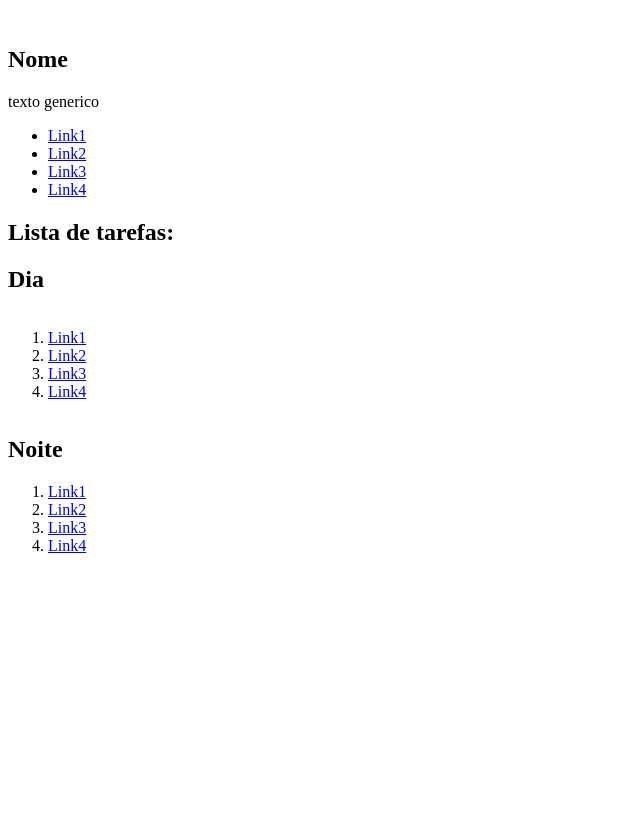
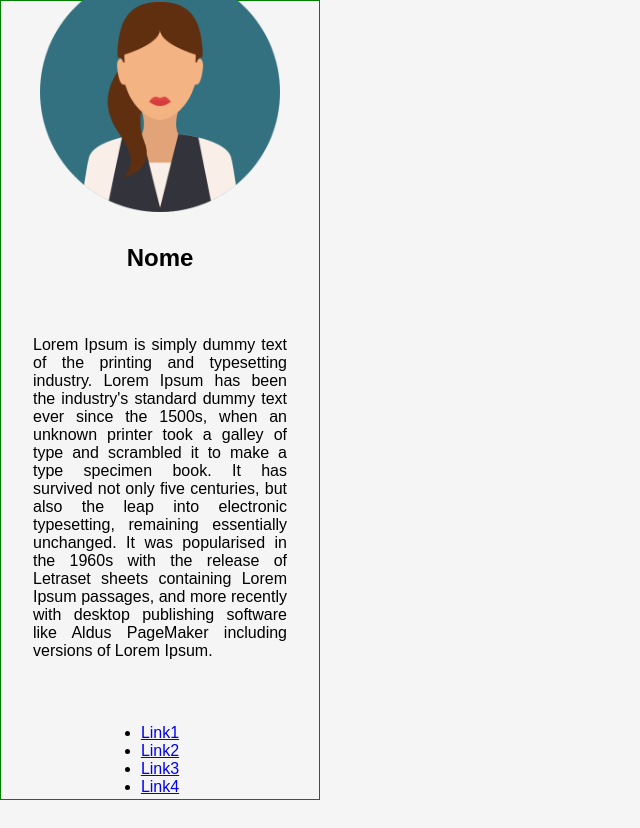
Before and after one commit to mylenaverspeelt/html-layout, a plain HTML site: page index.html in a window 1280 px wide. Shown: the whole page, without its empty margins (0-640 px from the left). Before the commit the page ends 800 px from the top, so only its background shows below. Drawn offline with Linux system fonts and the light colour scheme.

Commit message:
add basic side-menu css / add user img

```diff
--- a/index.html
+++ b/index.html
@@ -9,21 +9,24 @@
 </head>
 
 <body>
-    <section>
-        <img src="#" alt="" srcset="">
+
+    <section class="side-menu">
+        <img src="./assets/images/user-icon.png" alt="user-icon" class="user-img">
         <h2>Nome</h2>
-        <p>texto generico</p>
-        <table>
+        <p>Lorem Ipsum is simply dummy text of the printing and typesetting industry. Lorem Ipsum has been the industry's standard dummy text ever since the 1500s, when an unknown printer took a galley of type and scrambled it to make a type specimen book. It has survived not only five centuries, but also the leap into electronic typesetting, remaining essentially unchanged. It was popularised in the 1960s with the release of Letraset sheets containing Lorem Ipsum passages, and more recently with desktop publishing software like Aldus PageMaker including versions of Lorem Ipsum.</p>
+        <nav class="menu-table">
             <ul>
                 <li><a href=”#”>Link1</a></li>
                 <li><a href=”#”>Link2</a></li>
                 <li><a href=”#”>Link3</a></li>
                 <li><a href=”#”>Link4</a></li>
             </ul>
+            </nav>
     </section>
 
-    <main>
-        <h1>Lista de tarefas:</h1>
+    <!-- <section class="main-section">
+        <h1>Lista de tarefas</h1>
+
         <div class="day">
             <h2>Dia</h2>
             <table>
@@ -47,7 +50,10 @@
                 </ol>
             </table>
         </div>
-    </main>
+
+
+    </section>
+
 </body>
 
 </html>
--- a/styles.css
+++ b/styles.css
@@ -0,0 +1,56 @@
+/* ESTILOS GLOBAIS */
+
+* {
+    margin: 0;
+    padding: 0;
+    box-sizing: border-box;
+}
+
+body {
+    font-family: 'Poppins', sans-serif;
+    background: #f5f5f5;
+}
+
+/* MENU LATERAL */
+
+.side-menu {
+    border: 1px solid green;
+    width: 25%;
+    height: 100vh;
+    display: flex;
+    flex-direction: column;
+    align-items: center;
+    padding: 2rem;
+    justify-content: center;
+}
+
+.side-menu h2 {
+    padding: 2rem 0;
+}
+
+.side-menu p {
+    padding: 2rem 0;
+    text-align: justify;
+}
+
+.user-img {
+    height: 15rem;
+    width: 15rem;
+}
+
+.menu-table {
+    padding: 2rem 0;
+}
+
+.menu-table li{
+
+}
+
+/* SEÇÃO PRINCIPAL */
+
+.main-section {
+    border: 1px solid blue;
+    width: 75%;
+    display: flex;
+
+}
```
Also changed, not shown: assets/images/user-icon.png (added).
